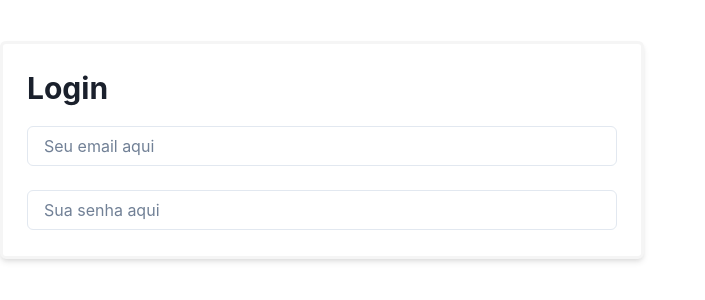
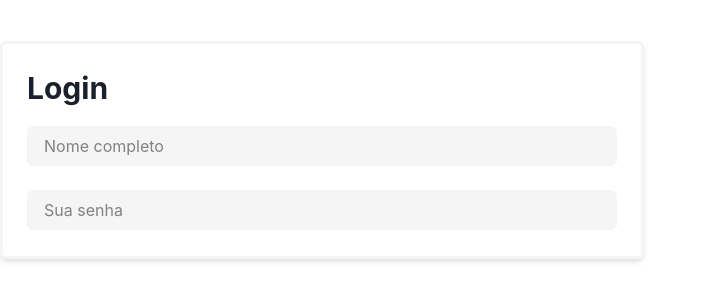
Before and after one commit to vanagila/hamburgueria-typescript-json-server, a React (Create React App) app: page / in a window 1280 px wide. Shown: the part 250-550 px from the top of the page, without its empty margins (0-705 px from the left). Built offline with nearby package versions, Linux system fonts and the light colour scheme.

Commit message:
feat: input

```diff
--- /dev/null
+++ b/src/components/Form/Input.tsx
@@ -0,0 +1,88 @@
+import {
+  FormControl,
+  FormErrorMessage,
+  FormLabel,
+  Input as ChakraInput,
+  InputProps as ChakraInputProps,
+  InputGroup,
+  InputRightElement,
+} from "@chakra-ui/react";
+import { IconType } from "react-icons/lib";
+import { FieldError } from "react-hook-form";
+import {
+  forwardRef,
+  ForwardRefRenderFunction,
+  useCallback,
+  useEffect,
+  useState,
+} from "react";
+
+interface InputProps extends ChakraInputProps {
+  name: string;
+  label?: string;
+  error?: FieldError | null;
+  icon?: IconType;
+}
+
+type inputVariationOptions = {
+  [key: string]: string;
+};
+
+const inputVariation: inputVariationOptions = {
+  error: "negative",
+  default: "gray.0",
+  focus: "gray.600",
+  filled: "sucess",
+};
+
+const InputBase: ForwardRefRenderFunction<HTMLInputElement, InputProps> = (
+  { name, label, error = null, icon: Icon, ...rest },
+  ref
+) => {
+  const [value, setValue] = useState("");
+  const [variation, setVariaton] = useState("default");
+
+  useEffect(() => {
+    if (error) {
+      setVariaton("error");
+    }
+  }, [error]);
+
+  const handleInputFocus = useCallback(() => {
+    if (!error) {
+      setVariaton("focus");
+    }
+  }, [error]);
+
+  const handleInputBlur = useCallback(() => {
+    if (value.length > 1 && !error) {
+      setVariaton("filled");
+    }
+  }, [error, value]);
+
+  return (
+    <FormControl>
+      {!!label && <FormLabel>Label</FormLabel>}
+
+      <InputGroup flexDirection="column">
+        {Icon && <InputRightElement></InputRightElement>}
+
+        <ChakraInput
+          id={name}
+          name={name}
+          onChangeCapture={(e) => setValue(e.currentTarget.value)}
+          onBlurCapture={handleInputBlur}
+          onFocus={handleInputFocus}
+          borderColor={inputVariation[variation]}
+          color={inputVariation[variation]}
+          ref={ref}
+          _placeholder={{ color: "gray.300" }}
+          {...rest}
+        />
+        {!!error && <FormErrorMessage></FormErrorMessage>}
+      </InputGroup>
+    </FormControl>
+  );
+};
+
+export const Input = forwardRef(InputBase);
--- a/src/pages/Login/index.tsx
+++ b/src/pages/Login/index.tsx
@@ -1,6 +1,7 @@
 import BurguerKenzie from "../../assets/BurguerKenzie.svg";
+import { Input } from "../../components/Form/Input";
 
-import { Flex, Grid, Heading, Image, Input, VStack } from "@chakra-ui/react";
+import { Flex, Grid, Heading, Image, VStack } from "@chakra-ui/react";
 
 export const Login = () => {
   return (
@@ -23,8 +24,18 @@ export const Login = () => {
         >
           <Heading size="lg">Login</Heading>
           <VStack spacing="6" mt="5">
-            <Input placeholder="Seu email aqui"></Input>
-            <Input placeholder="Sua senha aqui"></Input>
+            <Input
+              name="name"
+              bg="gray.0"
+              _hover={{ bgColor: "white" }}
+              placeholder="Nome completo"
+            />
+            <Input
+              name="password"
+              bg="gray.0"
+              _hover={{ bgColor: "white" }}
+              placeholder="Sua senha"
+            />
           </VStack>
         </Grid>
 
```
